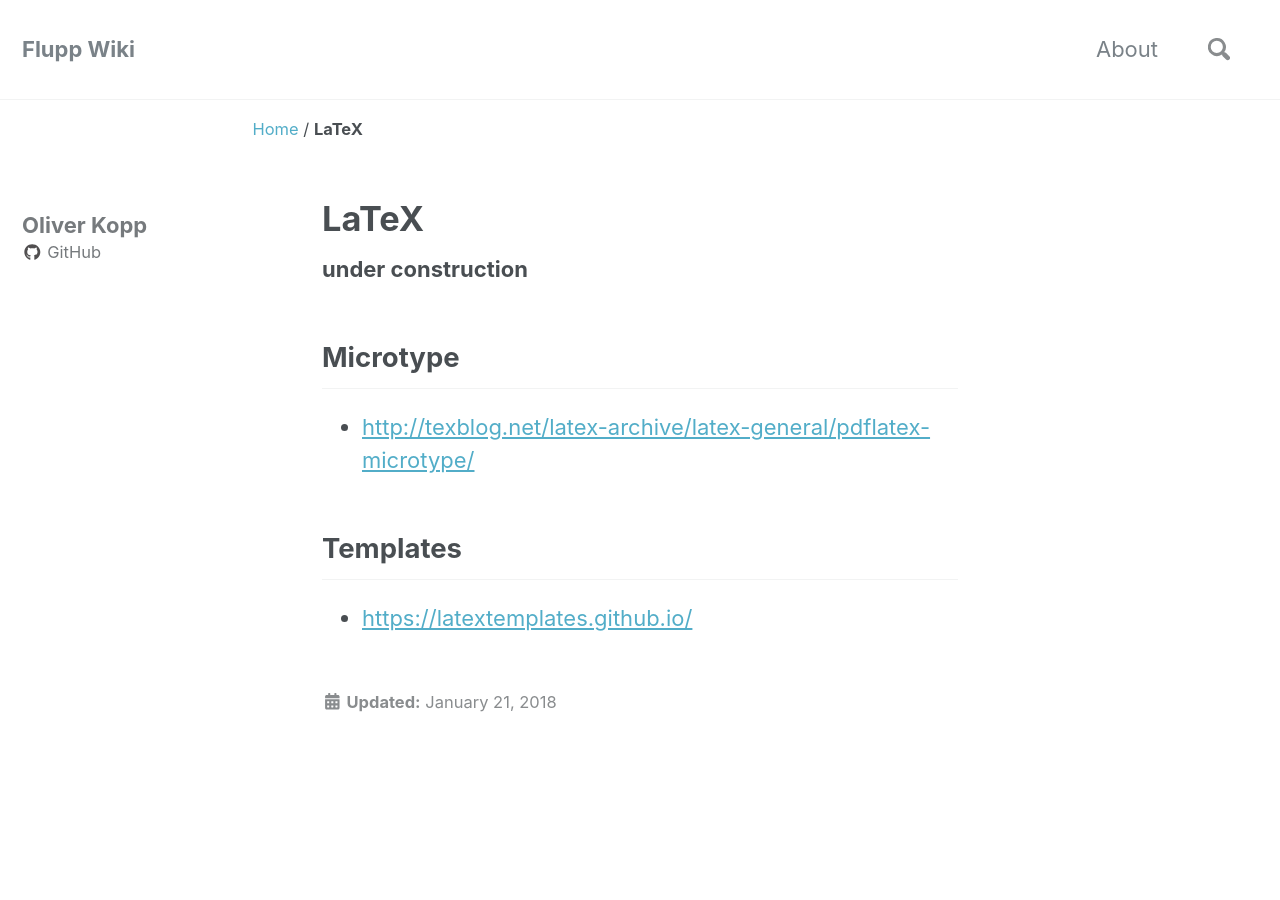
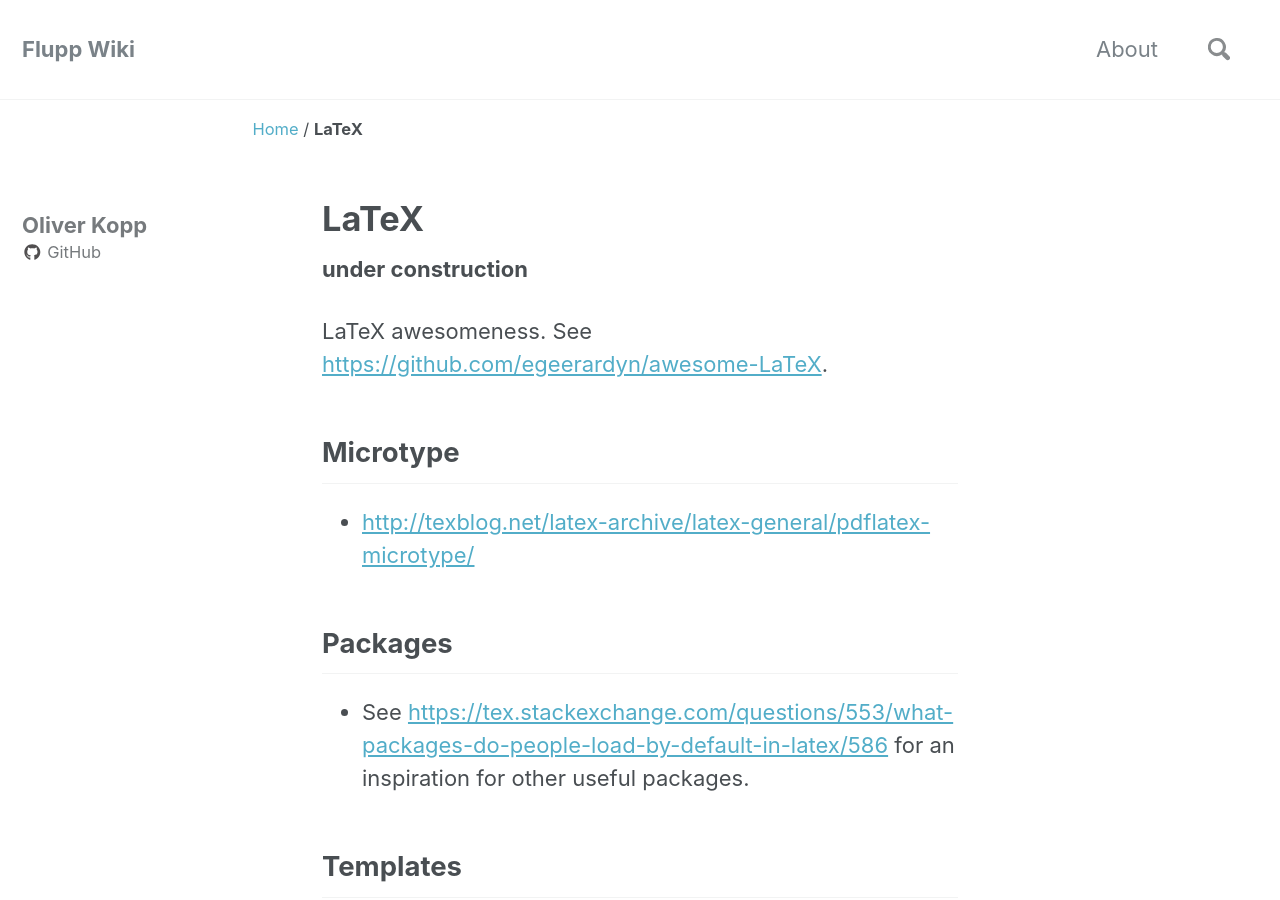
Before and after one commit to koppor/wiki.flupp.de, a Jekyll site: the page built from _pages/latex.md, in a window 1280 px wide and 900 px high. Built offline with Jekyll 4.4.1, drawn with Linux system fonts in a browser that asks for light colours; nearby versions of some CDN libraries; some of the changed text lies outside the part shown.

Commit message:
Add links to latex.md

```diff
--- a/_pages/latex.md
+++ b/_pages/latex.md
@@ -6,10 +6,18 @@ date: 2018-01-21
 
 **under construction**
 
+LaTeX awesomeness. See <https://github.com/egeerardyn/awesome-LaTeX>.
+
 ## Microtype
-
 - <http://texblog.net/latex-archive/latex-general/pdflatex-microtype/>
 
+## Packages
+- See <https://tex.stackexchange.com/questions/553/what-packages-do-people-load-by-default-in-latex/586> for an inspiration for other useful packages.
+
 ## Templates
+- <https://latextemplates.github.io/>
 
-- <https://latextemplates.github.io/>
+## Other hints
+- Float placement: <http://tex.stackexchange.com/questions/39017/how-to-influence-the-position-of-float-environments-like-figure-and-table-in-lat#
+>
+- Correctly typesetting a tilde (`~`): <https://tex.stackexchange.com/questions/312/correctly-typesetting-a-tilde/377#377>
```
